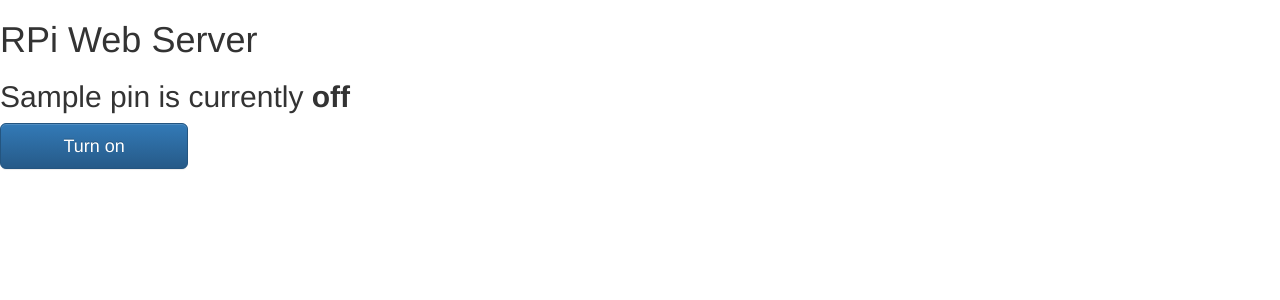
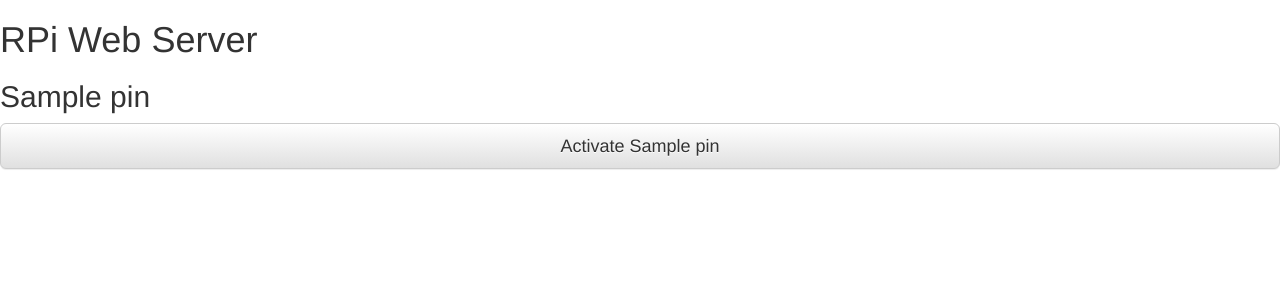
Before and after one commit to calebPowell-oak/gdo, a Flask app: template templates/main.html in a window 1280 px wide. Shown: the top 300 px of the page. Run offline with Flask 2, Linux system fonts and the light colour scheme; the template is opened without the code that fills it: most values are stand-ins (such as "Sample title", 1, 10 or a date in 2020); some libraries are stand-ins or nearby versions.

Commit message:
Changed the template

```diff
--- a/templates/main.html
+++ b/templates/main.html
@@ -12,14 +12,18 @@
 <body>
    <h1>RPi Web Server</h1>
    {% for pin in pins %}
-   <h2>{{ pins[pin].name }}
-   {% if pins[pin].state == true %}
+   <h2>{{ pins[pin].name }}</h2>
+   <a href="/{{pin}}/off" class="btn btn-block btn-lg btn-default" role="button" style="height:30%;">Activate {{ pin.name }}</a>
+
+
+
+   <!-- {% if pins[pin].state == true %}
       is currently <strong>on</strong></h2><div class="row"><div class="col-md-2">
       <a href="/{{pin}}/off" class="btn btn-block btn-lg btn-default" role="button">Turn off</a></div></div>
    {% else %}
       is currently <strong>off</strong></h2><div class="row"><div class="col-md-2">
       <a href="/{{pin}}/on" class="btn btn-block btn-lg btn-primary" role="button">Turn on</a></div></div>
-   {% endif %}
+   {% endif %} -->
    {% endfor %}
 </body>
 </html>
```
